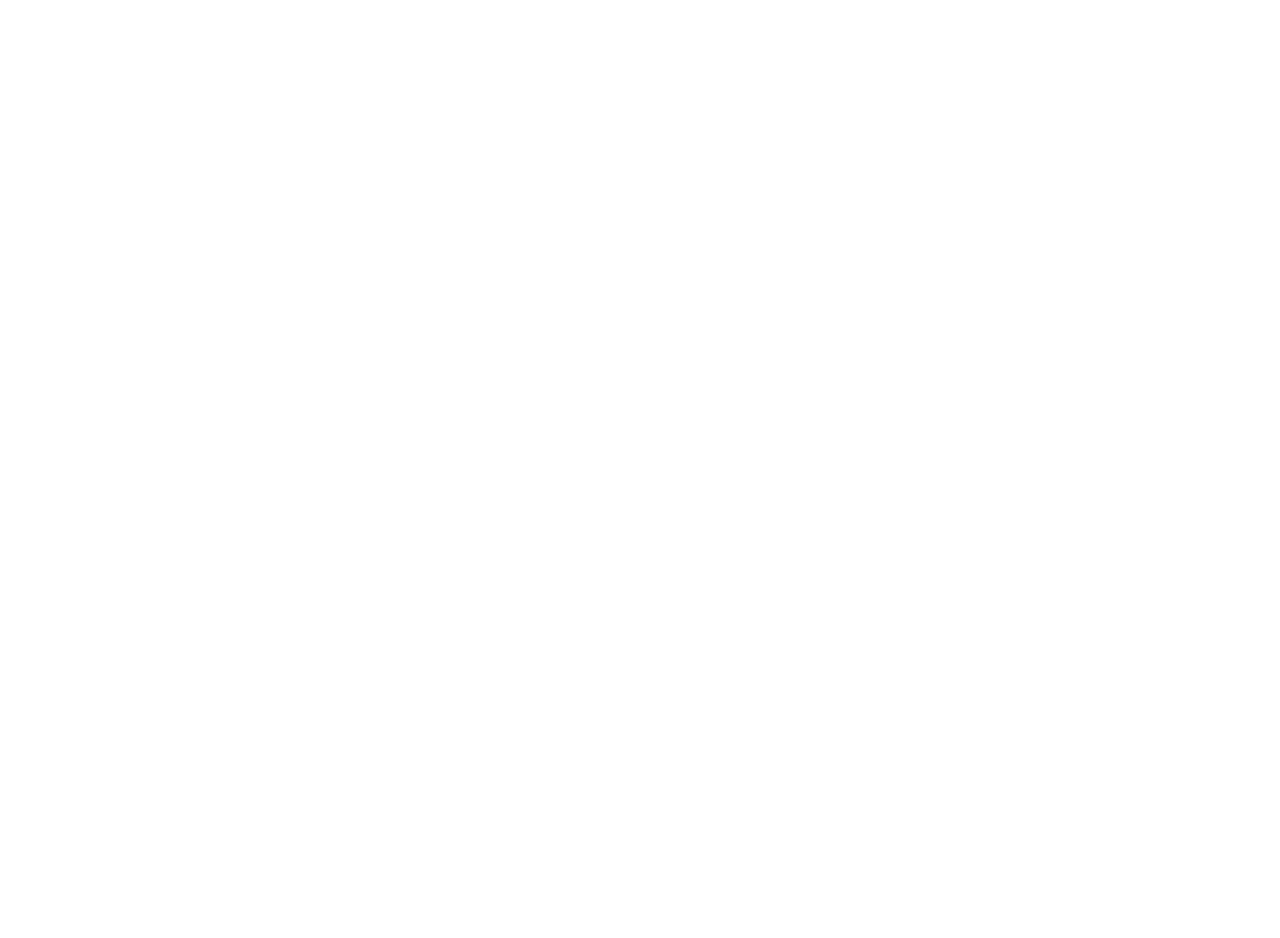
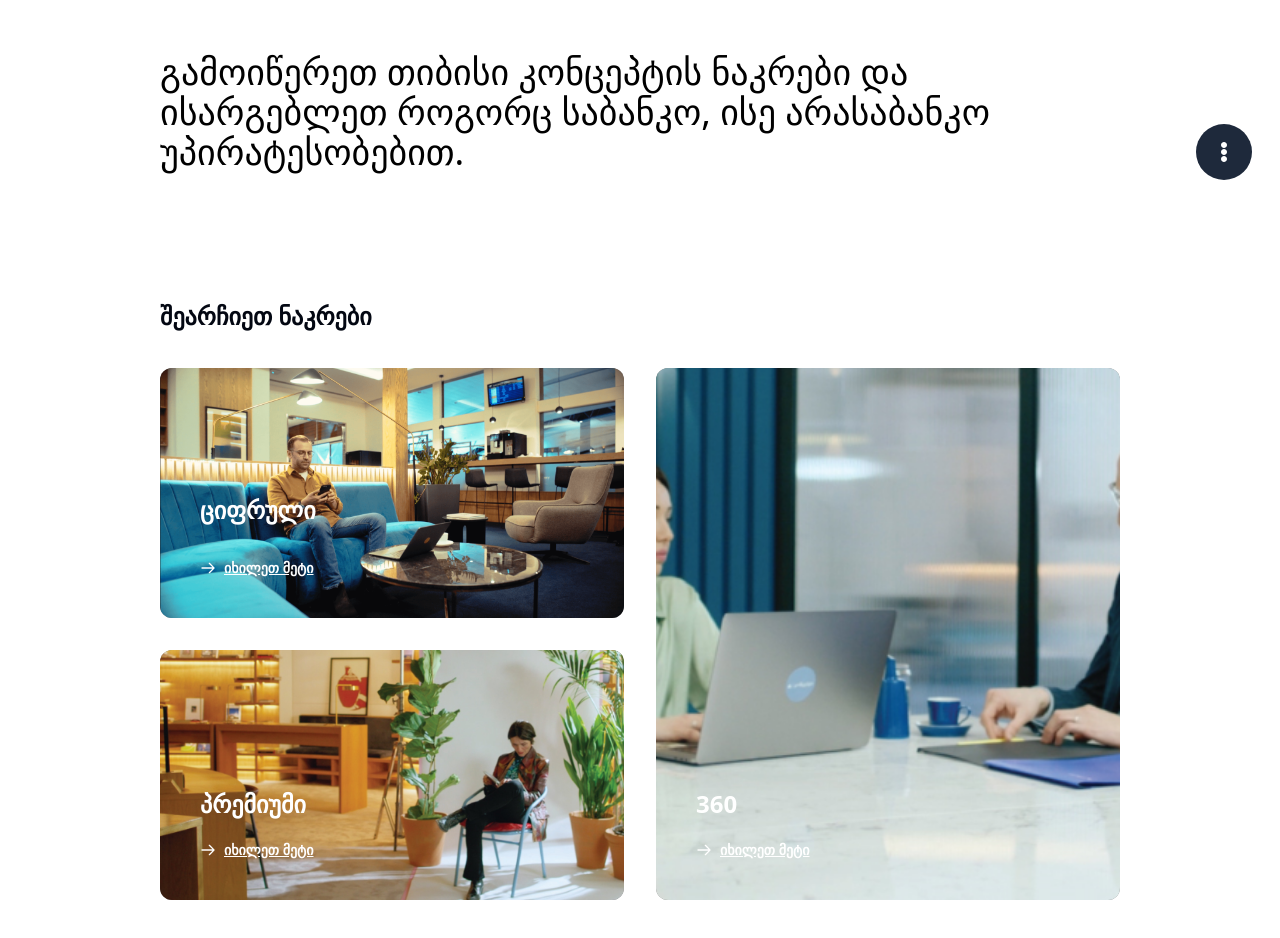
Before and after one commit to KiwiScreams/TBC-Academy, a React (Vite) app: page / in a window 1280 px wide. Shown: the part 580-1518 px from the top of the page. Before the commit the page ends 800 px from the top, so only its background shows below. Built offline with nearby package versions, Linux system fonts and the light colour scheme.

Commit message:
select component

```diff
--- a/src/components/home/concept/Concept.jsx
+++ b/src/components/home/concept/Concept.jsx
@@ -2,7 +2,7 @@
 function ConceptPanel() {
     return (
         <>
-            <section className="w-full h-96 overflow-hidden rounded-lg p-24" style={{
+            <section className="w-full h-96 overflow-hidden rounded-lg p-24 mb-16" style={{
                 backgroundImage: `url(${background_image})`,
                 backgroundSize: 'cover',
                 backgroundPosition: 'center',
--- a/src/components/home/select-a-set/Select.jsx
+++ b/src/components/home/select-a-set/Select.jsx
@@ -1,7 +1,54 @@
-function Select()
-{
-    return(
-        <></>
+import background_image_1 from "../../../assets/images/image-2.png"
+import background_image_2 from "../../../assets/images/image-4.png"
+import background_image_3 from "../../../assets/images/image-3.png"
+function Select() {
+    return (
+        <>
+            <section className="w-full mb-28">
+                <h2 className="mb-9 text-2xl text-gray-950 font-bold">შეარჩიეთ ნაკრები</h2>
+                <div className="h-[532px] gap-8 grid-rows-1 grid grid-cols-2 grid-rows-auto">
+
+                    <div className="flex flex-col gap-8">
+                        <div className="flex flex-col h-64 p-10 relative rounded-xl"
+                            style={{
+                                backgroundImage: `url(${background_image_1})`,
+                                backgroundSize: 'cover',
+                                backgroundPosition: 'center',
+                                backdropFilter: 'brightness(50%)'
+                            }}>
+                            <div className="absolute bottom-10 left-10 gap-8 flex flex-col">
+                                <h3 className="text-white text-2xl font-bold">ციფრული</h3>
+                                <a className="bg-none text-white text-sm flex items-center gap-2 font-bold underline"><svg width="16" height="16" viewBox="0 0 16 16" fill="white" xmlns="http://www.w3.org/2000/svg"><path d="M9.7987 2.86675L14.4654 7.53341C14.732 7.80008 14.732 8.20008 14.4654 8.46675L9.7987 13.1334C9.53203 13.4001 9.13203 13.4001 8.86537 13.1334C8.5987 12.8667 8.5987 12.4667 8.86537 12.2001L12.3987 8.66675H1.9987C1.5987 8.66675 1.33203 8.40008 1.33203 8.00008C1.33203 7.60008 1.5987 7.33341 1.9987 7.33341H12.3987L8.86537 3.80008C8.73203 3.66675 8.66536 3.53341 8.66536 3.33341C8.66536 3.13341 8.73203 3.00008 8.86537 2.86675C9.13203 2.60008 9.53203 2.60008 9.7987 2.86675Z"></path></svg> იხილეთ მეტი</a>
+                            </div>
+                        </div>
+
+                        <div className="flex flex-col h-64 p-10 relative rounded-xl"
+                            style={{
+                                backgroundImage: `url(${background_image_2})`,
+                                backgroundSize: 'cover',
+                                backgroundPosition: 'center',
+                                backdropFilter: 'brightness(50%)'
+                            }}>
+                            <div className="absolute bottom-10 left-10 gap-5 flex flex-col">
+                                <h3 className="text-white text-2xl font-bold">პრემიუმი</h3>
+                                <a className="bg-none text-white text-sm flex items-center gap-2 font-bold underline"><svg width="16" height="16" viewBox="0 0 16 16" fill="white" xmlns="http://www.w3.org/2000/svg"><path d="M9.7987 2.86675L14.4654 7.53341C14.732 7.80008 14.732 8.20008 14.4654 8.46675L9.7987 13.1334C9.53203 13.4001 9.13203 13.4001 8.86537 13.1334C8.5987 12.8667 8.5987 12.4667 8.86537 12.2001L12.3987 8.66675H1.9987C1.5987 8.66675 1.33203 8.40008 1.33203 8.00008C1.33203 7.60008 1.5987 7.33341 1.9987 7.33341H12.3987L8.86537 3.80008C8.73203 3.66675 8.66536 3.53341 8.66536 3.33341C8.66536 3.13341 8.73203 3.00008 8.86537 2.86675C9.13203 2.60008 9.53203 2.60008 9.7987 2.86675Z"></path></svg> იხილეთ მეტი</a>
+                            </div>
+                        </div>
+                    </div>
+                    <div className="relative h-full p-10 rounded-xl"
+                        style={{
+                            backgroundImage: `url(${background_image_3})`,
+                            backgroundSize: 'cover',
+                            backgroundPosition: 'center',
+                            backdropFilter: 'brightness(50%)'
+                        }}>
+                        <div className="absolute bottom-10 left-10 gap-5 flex flex-col">
+                            <h3 className="text-white text-2xl font-bold">360</h3>
+                            <a className="bg-none text-white text-sm flex items-center gap-2 font-bold underline"><svg width="16" height="16" viewBox="0 0 16 16" fill="white" xmlns="http://www.w3.org/2000/svg"><path d="M9.7987 2.86675L14.4654 7.53341C14.732 7.80008 14.732 8.20008 14.4654 8.46675L9.7987 13.1334C9.53203 13.4001 9.13203 13.4001 8.86537 13.1334C8.5987 12.8667 8.5987 12.4667 8.86537 12.2001L12.3987 8.66675H1.9987C1.5987 8.66675 1.33203 8.40008 1.33203 8.00008C1.33203 7.60008 1.5987 7.33341 1.9987 7.33341H12.3987L8.86537 3.80008C8.73203 3.66675 8.66536 3.53341 8.66536 3.33341C8.66536 3.13341 8.73203 3.00008 8.86537 2.86675C9.13203 2.60008 9.53203 2.60008 9.7987 2.86675Z"></path></svg> იხილეთ მეტი</a>
+                        </div>
+                    </div>
+                </div>
+            </section ></>
     )
 }
 export default Select
--- a/src/components/nav-point/NavPoint.jsx
+++ b/src/components/nav-point/NavPoint.jsx
@@ -1,7 +1,10 @@
-function NavPoint()
-{
-    return(
-        <></>
+function NavPoint() {
+    return (
+        <>
+            <div className="w-14 h-14 rounded-full bg-slate-800 fixed bottom-10 right-7 flex justify-center items-center hover:opacity-70">
+            <svg data-v-42e74cda="" width="24" height="24" viewBox="0 0 24 24" fill="white" xmlns="http://www.w3.org/2000/svg"><path data-v-42e74cda="" d="M12 8C13.65 8 15 6.65 15 5C15 3.35 13.65 2 12 2C10.35 2 9 3.35 9 5C9 6.65 10.35 8 12 8ZM12 9C10.35 9 9 10.35 9 12C9 13.65 10.35 15 12 15C13.65 15 15 13.65 15 12C15 10.35 13.65 9 12 9ZM12 16C10.35 16 9 17.35 9 19C9 20.65 10.35 22 12 22C13.65 22 15 20.65 15 19C15 17.35 13.65 16 12 16Z"></path></svg>
+            </div>
+        </>
     )
 }
 export default NavPoint
--- a/src/components/shared/header/Header.jsx
+++ b/src/components/shared/header/Header.jsx
@@ -2,7 +2,7 @@
 function Header() {
     return (
         <>
-            <header className="w-full bg-white fixed top-0 left-0 right-0 h-20 border-b border-solid border-gray-300">
+            <header className="w-full bg-white fixed top-0 left-0 right-0 h-20 border-b border-solid border-gray-300 z-10">
                 <nav className="flex justify-between items-center w-9/12 m-auto">
                     <div>
                         <NavLink to="/" className="flex justify-between items-center gap-1 h-10 text-gray-500 text-lg">
@@ -30,7 +30,7 @@
                             გამოიწერეთ ნაკრები
                         </NavLink>
                         </li>
-                        <li className="font-bold flex justify-between items-center text-base text-gray-700">
+                        <li className="font-bold flex justify-between items-center text-base p-2 rounded-md text-gray-700 hover:bg-gray-200">
                             <svg data-v-562b0aec="" width="16" height="16" viewBox="0 0 16 16" fill="currentColor" xmlns="http://www.w3.org/2000/svg"><path data-v-562b0aec="" d="M14.6654 7.99992C14.6654 4.32659 11.672 1.33325 7.9987 1.33325C4.32536 1.33325 1.33203 4.32659 1.33203 7.99992C1.33203 11.6733 4.32536 14.6666 7.9987 14.6666C11.672 14.6666 14.6654 11.6733 14.6654 7.99992ZM13.2854 7.33325H11.3187C11.2587 5.83325 10.972 4.37325 10.4587 3.26659C11.9787 4.05992 13.072 5.55992 13.292 7.33325H13.2854ZM7.9987 13.3333C6.9787 13.3333 6.1387 11.2999 6.0187 8.66659H9.98536C9.86536 11.2999 9.02536 13.3333 8.00536 13.3333H7.9987ZM6.0187 7.33325C6.1387 4.69992 6.9787 2.66659 7.9987 2.66659C9.0187 2.66659 9.8587 4.69992 9.9787 7.33325H6.01203H6.0187ZM5.54536 3.26659C5.02536 4.37325 4.74536 5.82659 4.68536 7.33325H2.7187C2.9387 5.55992 4.03203 4.05992 5.55203 3.26659H5.54536ZM2.71203 8.66659H4.6787C4.7387 10.1666 5.02536 11.6266 5.5387 12.7333C4.0187 11.9399 2.92536 10.4399 2.70536 8.66659H2.71203ZM10.452 12.7333C10.972 11.6266 11.252 10.1733 11.312 8.66659H13.2787C13.0587 10.4399 11.9654 11.9399 10.4454 12.7333H10.452Z"></path></svg>
                             ქარ
                         </li>
--- a/src/pages/home/Home.jsx
+++ b/src/pages/home/Home.jsx
@@ -1,13 +1,17 @@
 import ConceptPanel from "../../components/home/concept/Concept"
+import Select from "../../components/home/select-a-set/Select"
+import NavPoint from "../../components/nav-point/NavPoint"
 
-function Home()
-{
-    return(
+function Home() {
+    return (
         <>
-        <main className="w-9/12 m-auto">
-            <h6 className="text-xs text-gray-500 mt-28 mb-14">მთავარი</h6>
-            <ConceptPanel/>
-        </main>
+            <main className="w-9/12 m-auto">
+                <h6 className="text-xs text-gray-500 mt-28 mb-14">მთავარი</h6>
+                <ConceptPanel />
+                <h1 className="text-4xl font-medium mb-32">გამოიწერეთ თიბისი კონცეპტის ნაკრები და ისარგებლეთ როგორც საბანკო, ისე არასაბანკო უპირატესობებით.</h1>
+                <NavPoint />
+                <Select />
+            </main>
         </>
     )
 }
```
